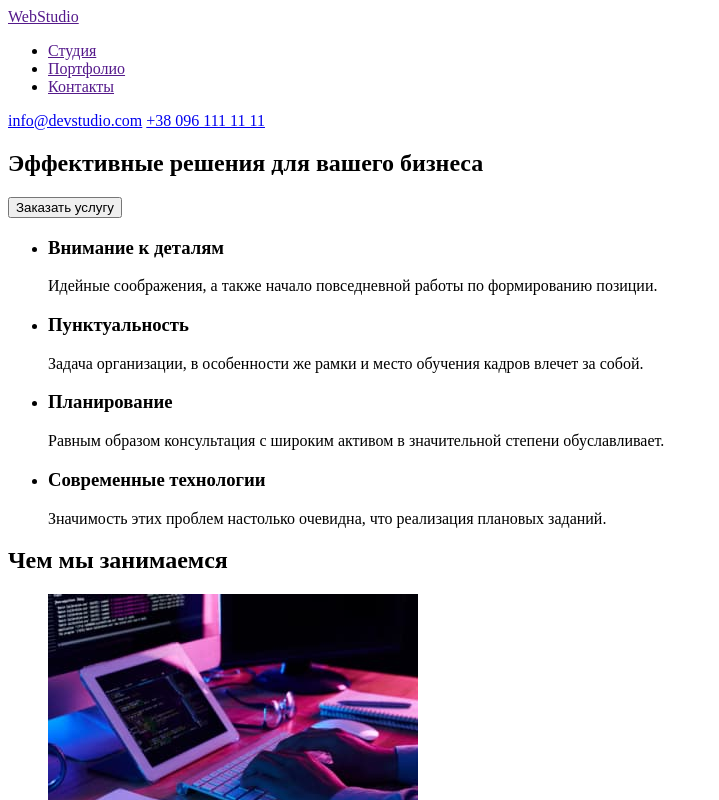
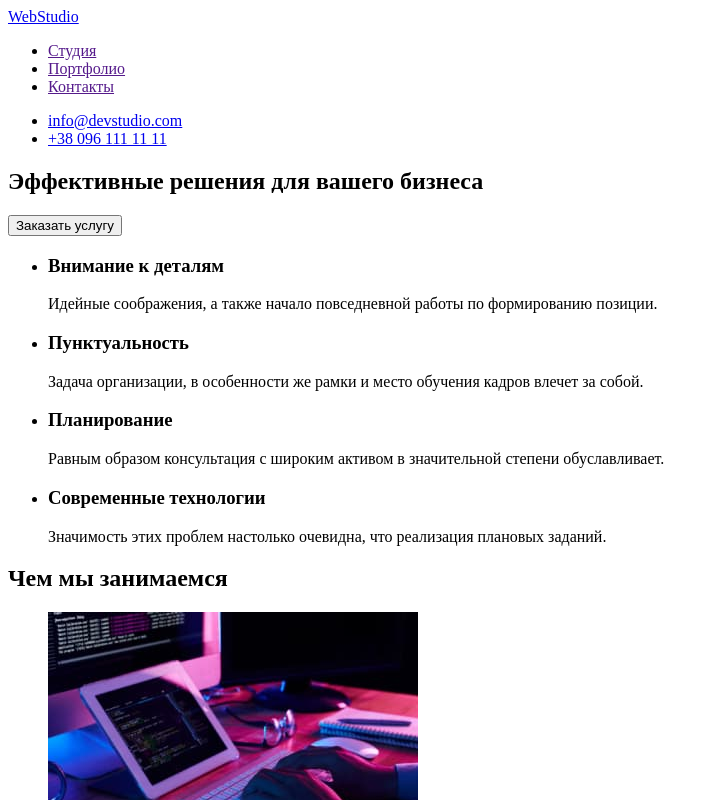
Before and after one commit to Alex013p/goit-markup-hw-01, a plain HTML site: page index.html in a window 1280 px wide. Shown: the top 800 px of the page, without its empty margins (0-719 px from the left). Drawn offline with Linux system fonts and the light colour scheme.

Commit message:
Homework1 final ++
Корректировка списков хедера и футера.

```diff
--- a/index.html
+++ b/index.html
@@ -9,19 +9,25 @@
 <body>
     <!-- Шапка страницы -->
     <header>
-        <a href="">WebStudio</a>
-        <!-- Навигация на другие страницы -->
+        <!-- Навигация на эту и другие страницы -->
         <nav>
+            <a href="/">WebStudio</a>
             <ul>
                 <li><a href="">Студия</a></li>
                 <li><a href="">Портфолио</a></li>
                 <li><a href="">Контакты</a></li>
             </ul>
         </nav>
+            <ul>
                 <!-- Ссылка на адрес электронной почты  -->
+                <li>
                     <a href="mailto:info@devstudio.com">info@devstudio.com</a>
+                </li>
                 <!-- Ссылка на телефонный номер -->
+                <li>
                     <a href="tel:+380961111111">+38 096 111 11 11</a>
+                </li>
+            </ul>
     </header>
     <!-- Уникальный контент страницы -->
     <main>
@@ -115,13 +121,23 @@
     </main>
     <!-- Подвал страницы -->
     <footer>
-        <a href="">WebStudio</a>
+        <ul>
+            <li>
+                <a href="/">WebStudio</a>
+            </li>
             <!-- Адрес офиса  -->
+            <li>
                 <address>г. Киев, пр-т Леси Украинки, 26</address>
+            </li>
             <!-- Ссылка на адрес электронной почты  -->
+            <li>
                 <a href="mailto:info@example.com">info@example.com</a>
+            </li>
             <!-- Ссылка на телефонный номер -->
+            <li>
                 <a href="tel:+380991111111">+38 099 111 11 11</a>
+            </li>
+        </ul>
     </footer>
 </body>
 </html>
```
Lines whose indentation alone changed are shown as unchanged.
